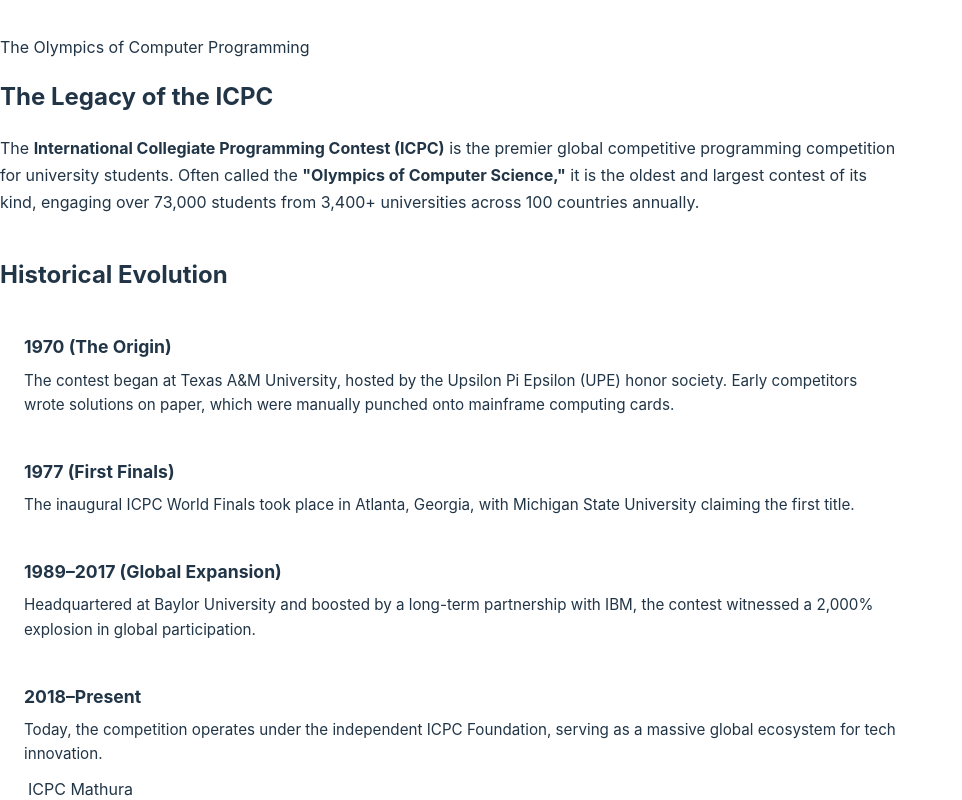
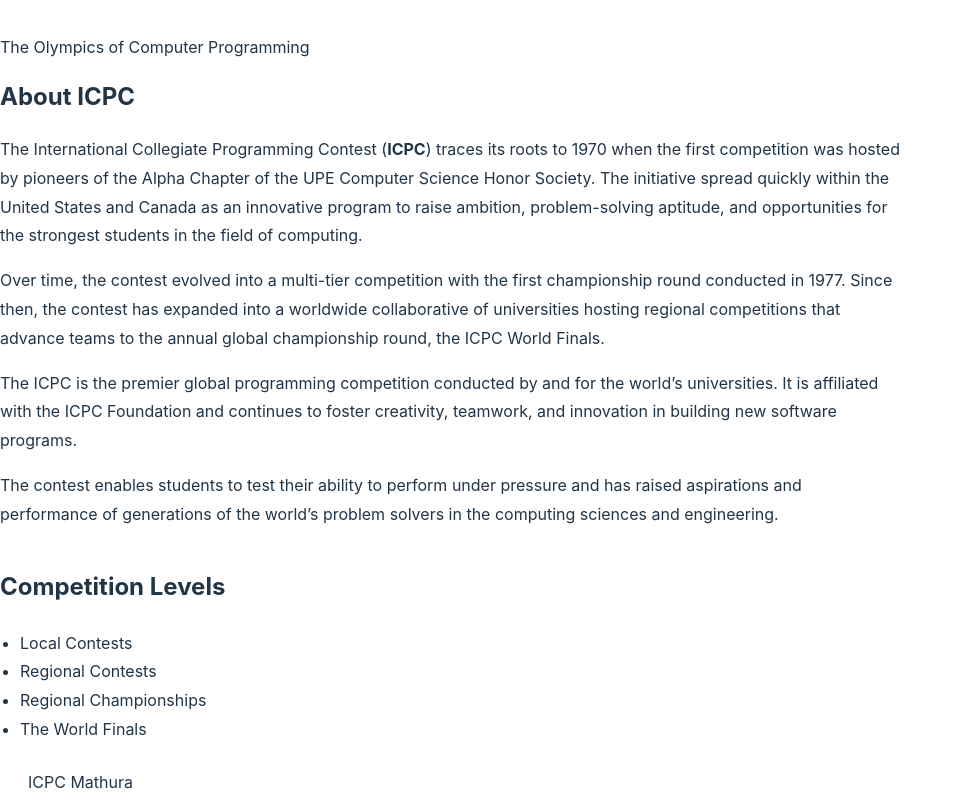
Before and after one commit to amaneixxy/mathure_icpc, a React (Vite) app: page /about in a window 1280 px wide. Shown: the part 1040-1840 px from the top of the page, without its empty margins (0-962 px from the left). Built offline with nearby package versions, Linux system fonts and the light colour scheme; the HTML template or start-up script is replaced by a standard one.

Commit message:
some add ons

```diff
--- a/src/pages/About.jsx
+++ b/src/pages/About.jsx
@@ -11,58 +11,29 @@
       <section className="section" style={{ backgroundColor: 'var(--background)' }}>
         <div className="container" style={{ maxWidth: '900px' }}>
           <div className="card-plain" style={{ marginBottom: '2.5rem', borderTop: '4px solid var(--accent)' }}>
-            <h2 style={{ color: 'var(--primary-navy)', marginBottom: '1.25rem' }}>The Legacy of the ICPC</h2>
-            <p className="text-muted" style={{ lineHeight: 1.7, fontSize: '1rem' }}>
-              The <strong>International Collegiate Programming Contest (ICPC)</strong> is the premier global competitive programming competition for university students. Often called the <strong>"Olympics of Computer Science,"</strong> it is the oldest and largest contest of its kind, engaging over 73,000 students from 3,400+ universities across 100 countries annually.
+            <h2 style={{ color: 'var(--primary-navy)', marginBottom: '1.25rem' }}>About ICPC</h2>
+            <p className="text-muted" style={{ lineHeight: 1.8, fontSize: '1rem' }}>
+              The International Collegiate Programming Contest (<strong>ICPC</strong>) traces its roots to 1970 when the first competition was hosted by pioneers of the Alpha Chapter of the UPE Computer Science Honor Society. The initiative spread quickly within the United States and Canada as an innovative program to raise ambition, problem-solving aptitude, and opportunities for the strongest students in the field of computing.
+            </p>
+            <p className="text-muted" style={{ lineHeight: 1.8, fontSize: '1rem', marginTop: '1rem' }}>
+              Over time, the contest evolved into a multi-tier competition with the first championship round conducted in 1977. Since then, the contest has expanded into a worldwide collaborative of universities hosting regional competitions that advance teams to the annual global championship round, the ICPC World Finals.
+            </p>
+            <p className="text-muted" style={{ lineHeight: 1.8, fontSize: '1rem', marginTop: '1rem' }}>
+              The ICPC is the premier global programming competition conducted by and for the world’s universities. It is affiliated with the ICPC Foundation and continues to foster creativity, teamwork, and innovation in building new software programs.
+            </p>
+            <p className="text-muted" style={{ lineHeight: 1.8, fontSize: '1rem', marginTop: '1rem' }}>
+              The contest enables students to test their ability to perform under pressure and has raised aspirations and performance of generations of the world’s problem solvers in the computing sciences and engineering.
             </p>
           </div>
 
           <div className="card-plain" style={{ borderTop: '4px solid var(--secondary-accent)' }}>
-            <h2 style={{ color: 'var(--primary-navy)', marginBottom: '1.5rem' }}>Historical Evolution</h2>
-
-            <div className="timeline" style={{ display: 'flex', flexDirection: 'column', gap: '1.5rem', position: 'relative', paddingLeft: '1.5rem', borderLeft: '3px solid var(--accent)' }}>
-
-              <div style={{ position: 'relative' }}>
-                <div style={{ position: 'absolute', left: '-29px', top: '4px', width: '15px', height: '15px', borderRadius: '50%', backgroundColor: 'var(--accent)', border: '3px solid var(--card-bg)' }} />
-                <h3 style={{ color: 'var(--primary-navy)', fontSize: '1.1rem', marginBottom: '0.5rem' }}>
-                  <strong>1970</strong> (The Origin)
-                </h3>
-                <p className="text-muted" style={{ fontSize: '0.95rem', lineHeight: 1.6, margin: 0 }}>
-                  The contest began at Texas A&M University, hosted by the Upsilon Pi Epsilon (UPE) honor society. Early competitors wrote solutions on paper, which were manually punched onto mainframe computing cards.
-                </p>
-              </div>
-
-              <div style={{ position: 'relative' }}>
-                <div style={{ position: 'absolute', left: '-29px', top: '4px', width: '15px', height: '15px', borderRadius: '50%', backgroundColor: 'var(--accent)', border: '3px solid var(--card-bg)' }} />
-                <h3 style={{ color: 'var(--primary-navy)', fontSize: '1.1rem', marginBottom: '0.5rem' }}>
-                  <strong>1977</strong> (First Finals)
-                </h3>
-                <p className="text-muted" style={{ fontSize: '0.95rem', lineHeight: 1.6, margin: 0 }}>
-                  The inaugural ICPC World Finals took place in Atlanta, Georgia, with Michigan State University claiming the first title.
-                </p>
-              </div>
-
-              <div style={{ position: 'relative' }}>
-                <div style={{ position: 'absolute', left: '-29px', top: '4px', width: '15px', height: '15px', borderRadius: '50%', backgroundColor: 'var(--accent)', border: '3px solid var(--card-bg)' }} />
-                <h3 style={{ color: 'var(--primary-navy)', fontSize: '1.1rem', marginBottom: '0.5rem' }}>
-                  <strong>1989–2017</strong> (Global Expansion)
-                </h3>
-                <p className="text-muted" style={{ fontSize: '0.95rem', lineHeight: 1.6, margin: 0 }}>
-                  Headquartered at Baylor University and boosted by a long-term partnership with IBM, the contest witnessed a 2,000% explosion in global participation.
-                </p>
-              </div>
-
-              <div style={{ position: 'relative' }}>
-                <div style={{ position: 'absolute', left: '-29px', top: '4px', width: '15px', height: '15px', borderRadius: '50%', backgroundColor: 'var(--accent)', border: '3px solid var(--card-bg)' }} />
-                <h3 style={{ color: 'var(--primary-navy)', fontSize: '1.1rem', marginBottom: '0.5rem' }}>
-                  <strong>2018–Present</strong>
-                </h3>
-                <p className="text-muted" style={{ fontSize: '0.95rem', lineHeight: 1.6, margin: 0 }}>
-                  Today, the competition operates under the independent ICPC Foundation, serving as a massive global ecosystem for tech innovation.
-                </p>
-              </div>
-
-            </div>
+            <h2 style={{ color: 'var(--primary-navy)', marginBottom: '1.5rem' }}>Competition Levels</h2>
+            <ul style={{ paddingLeft: '1.25rem', lineHeight: 1.8, fontSize: '1rem', color: 'var(--text-secondary)' }}>
+              <li>Local Contests</li>
+              <li>Regional Contests</li>
+              <li>Regional Championships</li>
+              <li>The World Finals</li>
+            </ul>
           </div>
         </div>
       </section>
--- a/src/pages/Home.jsx
+++ b/src/pages/Home.jsx
@@ -199,7 +199,7 @@
               <p style={{ fontSize: '0.8rem', color: 'var(--muted-text)' }}>Memories from previous onsite rounds.</p>
             </Link>
 
-            <Link to="/schedule" className="card-plain" style={{ padding: '1.5rem', textAlign: 'center', borderTop: '3px solid var(--primary-navy)' }}>
+            <Link  className="card-plain" style={{ padding: '1.5rem', textAlign: 'center', borderTop: '3px solid var(--primary-navy)' }}>
               <div style={{ fontSize: '1.75rem', marginBottom: '0.5rem' }}>📅</div>
               <h3 style={{ fontSize: '1.05rem', color: 'var(--primary-navy)', marginBottom: '0.5rem' }}>Program Schedule</h3>
               <p style={{ fontSize: '0.8rem', color: 'var(--muted-text)' }}>Full schedule of contest events.</p>
--- a/src/pages/Sponsors.jsx
+++ b/src/pages/Sponsors.jsx
@@ -1,9 +1,18 @@
+import { useState } from 'react';
 import { Link } from 'react-router-dom';
 import jetbrainsLogo from '../assets/jetbrainslogo.jpg';
 import janestreetLogo from '../assets/JaneStreetLogo.png';
 import glaLogo from '../assets/image.png';
+import jetbrainsVideo from '../assets/sponsorVideos/Jetbeans.mp4';
+import janeStreetVideo from '../assets/sponsorVideos/JaneStreet.mp4';
 
 export default function Sponsors() {
+  const [activeVideo, setActiveVideo] = useState(null);
+
+  const handleSponsorClick = (sponsor) => {
+    setActiveVideo((current) => (current === sponsor ? null : sponsor));
+  };
+
   return (
     <div>
       <section className="page-header">
@@ -23,23 +32,53 @@
 
             <div className="sponsors-grid" style={{ marginBottom: 0 }}>
               <div className="sponsor-logo-box">
+                <button
+                  type="button"
+                  onClick={() => handleSponsorClick('jetbrains')}
+                  style={{ all: 'unset', cursor: 'pointer', width: '100%' }}
+                  aria-expanded={activeVideo === 'jetbrains'}
+                >
                   <div className="sponsor-logo-placeholder">
                     <img src={jetbrainsLogo} alt="JetBrains Logo" />
                   </div>
-                <span className="sponsor-badge">Global Programming Tools Sponsor</span>
                   <p className="text-muted text-center" style={{ fontSize: '0.8rem', marginTop: '0.5rem' }}>
                     JetBrains provides developers with tools that speed up production, freeing them to grow and create.
                   </p>
+                </button>
+
+                {activeVideo === 'jetbrains' && (
+                  <div style={{ marginTop: '1rem' }}>
+                    <video controls autoPlay style={{ width: '100%', borderRadius: '0.75rem' }}>
+                      <source src={jetbrainsVideo} type="video/mp4" />
+                      Your browser does not support the video tag.
+                    </video>
+                  </div>
+                )}
               </div>
 
               <div className="sponsor-logo-box">
+                <button
+                  type="button"
+                  onClick={() => handleSponsorClick('janestreet')}
+                  style={{ all: 'unset', cursor: 'pointer', width: '100%' }}
+                  aria-expanded={activeVideo === 'janestreet'}
+                >
                   <div className="sponsor-logo-placeholder">
                     <img src={janestreetLogo} alt="Jane Street Logo" />
                   </div>
-                <span className="sponsor-badge">Titanium Multi-Regional Sponsor</span>
                   <p className="text-muted text-center" style={{ fontSize: '0.8rem', marginTop: '0.5rem' }}>
                     Jane Street is a quantitative trading firm with a unique focus on technology and collaborative problem-solving.
                   </p>
+                </button>
+
+                {activeVideo === 'janestreet' && (
+                  <div style={{ marginTop: '1rem' }}>
+                    <video controls autoPlay style={{ width: '100%', borderRadius: '0.75rem' }}>
+                      <source src={janeStreetVideo} type="video/mp4" />
+                      Your browser does not support the video tag.
+                    </video>
+                  </div>
+                )}
               </div>
             </div>
           </div>
```
Also changed, not shown: 2 other files (tests, documents, lock files or other folders). Lines whose indentation alone changed are shown as unchanged.
